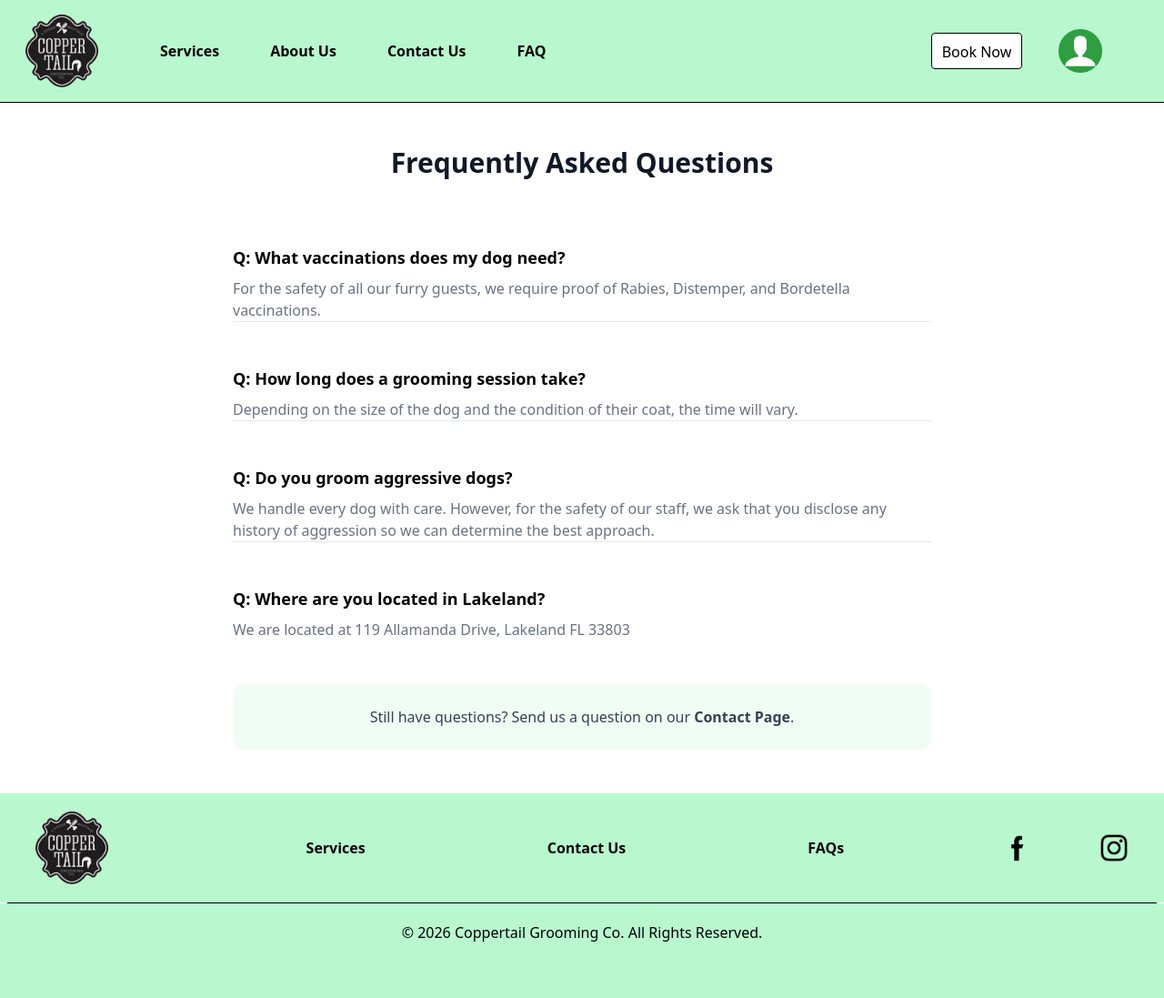
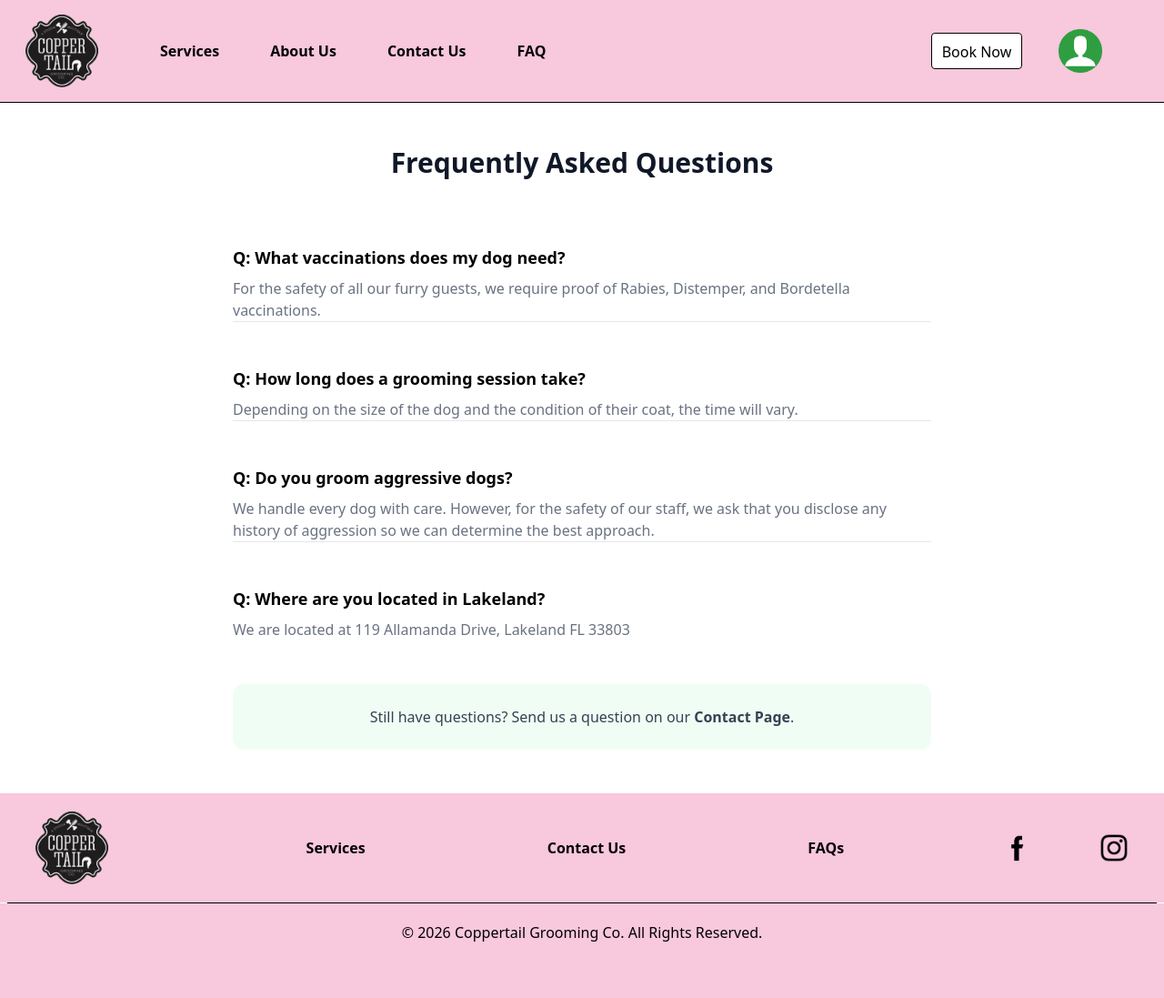
Before and after one commit to alexb544/team2-coppertail-website, a Django app: page /faq/ in a window 1280 px wide. Shown: the whole page at 91% size. Run offline with Django 5.2, Linux system fonts and the light colour scheme.

Commit message:
changed header/footer bg color from green to pastel pink

```diff
--- a/accounts/templates/accounts/base.html
+++ b/accounts/templates/accounts/base.html
@@ -10,7 +10,7 @@
 </head>
 <body class="bg-white">
 	<header>
-		<nav class="flex justify-between items-center flex-wrap bg-green-200 py-2 sm:pr-2 md:pr-6 lg:pr-10 xl:pr-14">
+		<nav class="flex justify-between items-center flex-wrap bg-[#F8C8DC] py-2 sm:pr-2 md:pr-6 lg:pr-10 xl:pr-14">
 			<div class="flex items-center flex-shrink-0 text-black m-2 px-5">
 				<a href="{% url 'accounts:accounts' %}">
 					<img class="h-20 pr-10" src="{% static 'accounts/coppertail-grooming-logo.png' %}" alt="Coppertail Grooming Logo"/>
@@ -73,7 +73,7 @@
 	{% endblock %}
 
 	<footer>
-		<div class="flex justify-around items-center bg-green-200 py-5">
+		<div class="flex justify-around items-center bg-[#F8C8DC] py-5">
 			<a href="{% url 'accounts:accounts' %}">
 				<img class="h-20 pr-10" src="{% static 'accounts/coppertail-grooming-logo.png' %}" alt="Coppertail Grooming Logo"/>
 			</a>
@@ -86,7 +86,7 @@
 			<a href="https://www.instagram.com/coppertailgroomingco/"><img class="h-8" style="filter:brightness(0%);" src="../../accounts/static/accounts/instagram_logo.png" alt="Instagram"/></a>
 		</div>
 		<hr class="mx-2">
-		<div class="bg-green-200">
+		<div class="bg-[#F8C8DC]">
 			<p class="text-center pt-5 pb-15">&#169 2026 Coppertail Grooming Co. All Rights Reserved.</p>
 		</div>
 	</footer>
```
